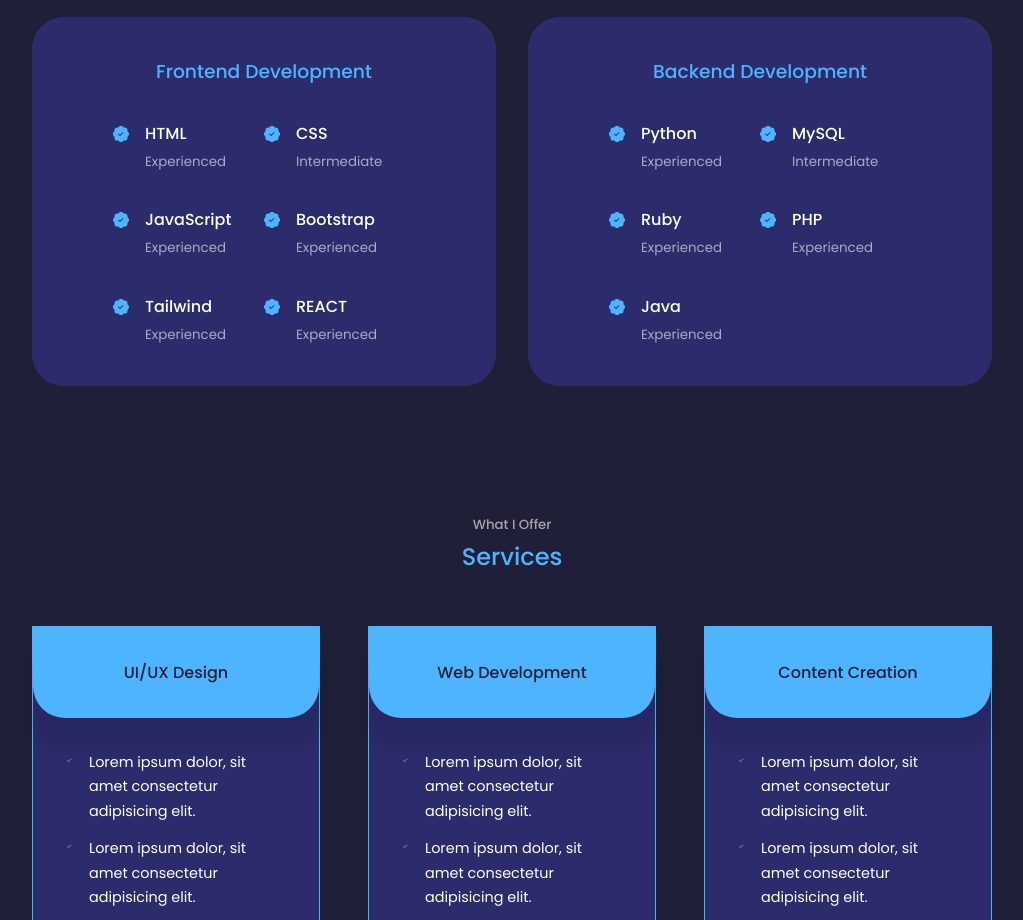
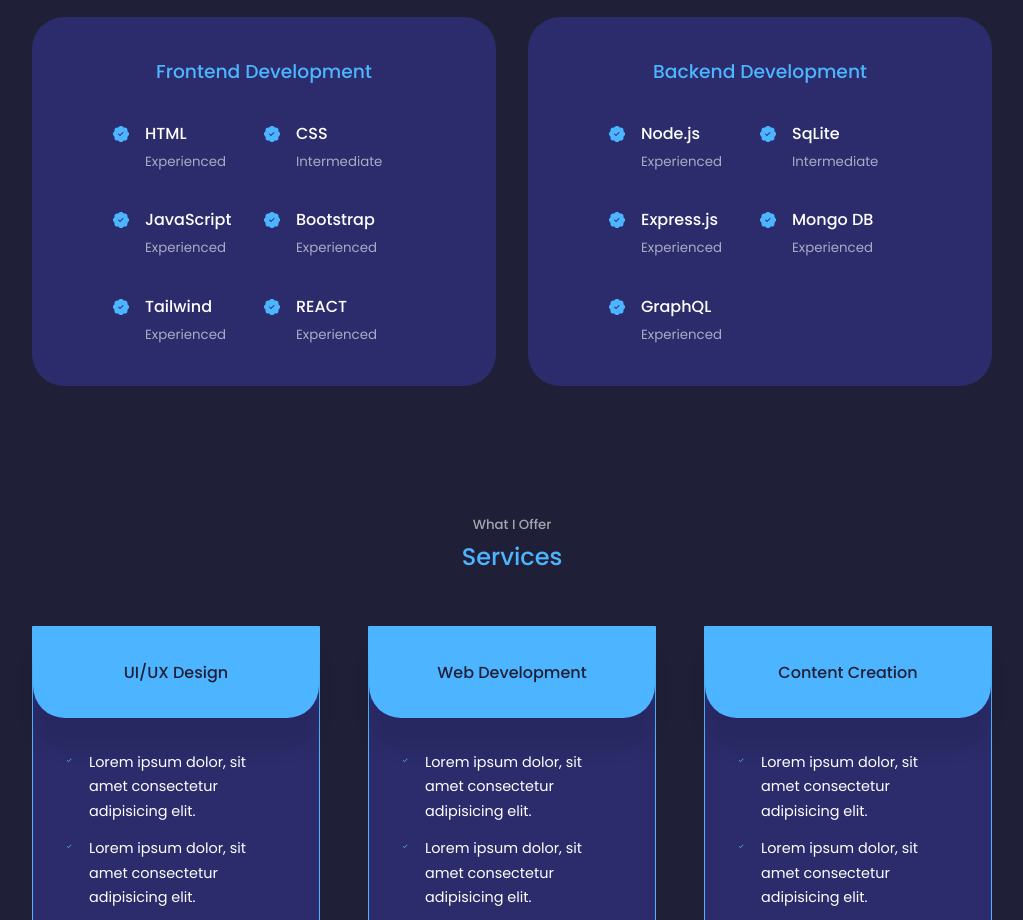
Before and after one commit to Chukwuebukaj/Personal-Portfolio, a React (Create React App) app: page / in a window 1280 px wide. Shown: the part 1700-2620 px from the top of the page, without its empty margins (128-1151 px from the left). Built offline with nearby package versions, Linux system fonts and the light colour scheme.

Commit message:
Update Experience.jsx

```diff
--- a/src/components/experience/Experience.jsx
+++ b/src/components/experience/Experience.jsx
@@ -64,35 +64,35 @@ const Experience = () => {
             <article className="experience__details">
               <BsPatchCheckFill className="experience__details-icon" />
               <div>
-                <h4>Python</h4>
+                <h4>Node.js</h4>
                 <small className="text-light">Experienced</small>
               </div>
             </article>
             <article className="experience__details">
               <BsPatchCheckFill className="experience__details-icon" />
               <div>
-                <h4>MySQL</h4>
+                <h4>SqLite</h4>
                 <small className="text-light">Intermediate</small>
               </div>
             </article>
             <article className="experience__details">
               <BsPatchCheckFill className="experience__details-icon" />
               <div>
-                <h4>Ruby</h4>
+                <h4>Express.js</h4>
                 <small className="text-light">Experienced</small>
               </div>
             </article>
             <article className="experience__details">
               <BsPatchCheckFill className="experience__details-icon" />
               <div>
-                <h4>PHP</h4>
+                <h4>Mongo DB</h4>
                 <small className="text-light">Experienced</small>
               </div>
             </article>
             <article className="experience__details">
               <BsPatchCheckFill className="experience__details-icon" />
               <div>
-                <h4>Java</h4>
+                <h4>GraphQL</h4>
                 <small className="text-light">Experienced</small>
               </div>
             </article>
```
